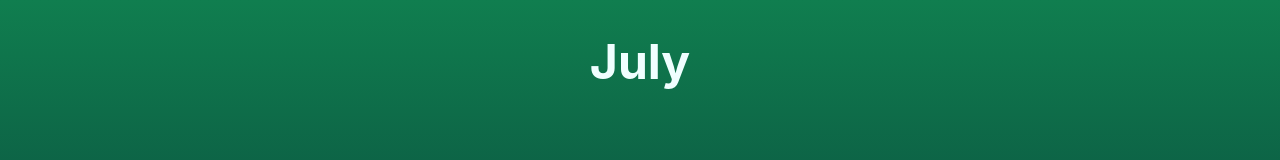
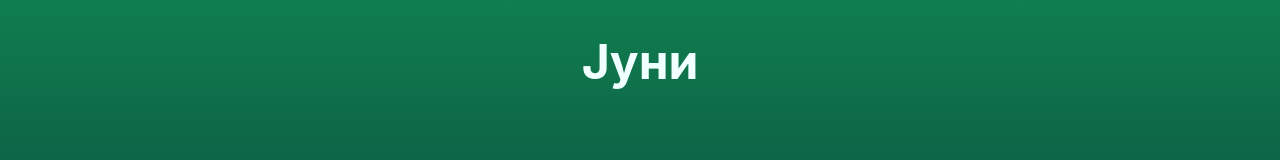
Before and after one commit to DamjanJoveski/IQOSBonusCalculator, a React (Create React App) app in the folder iqos-bonus-calculator/: page / in a window 1280 px wide. Shown: the top 160 px of the page. Built offline with nearby package versions, Linux system fonts and the light colour scheme.

Commit message:
Month names come dynamically

```diff
--- a/iqos-bonus-calculator/package.json
+++ b/iqos-bonus-calculator/package.json
@@ -7,6 +7,7 @@
     "@testing-library/react": "^13.4.0",
     "@testing-library/user-event": "^13.5.0",
     "react": "^18.2.0",
+    "react-date-picker": "^10.2.0",
     "react-dom": "^18.2.0",
     "react-scripts": "5.0.1",
     "web-vitals": "^2.1.4"
--- a/iqos-bonus-calculator/src/Month/Month.js
+++ b/iqos-bonus-calculator/src/Month/Month.js
@@ -2,9 +2,14 @@ import './Month.css'
 
 function Month(props){
 
+    const months = ['Јануари','Февруари','Март','Април','Мај','Јуни','Јули','Август','Септември','Октромври','Ноември','Декември']
+
+    let today = new Date();
+    let monthIndex = today.getMonth()
+
     return(
         <div className='Month'>
-            <h1>July</h1>
+            <h1>{months[monthIndex]}</h1>
         </div>
     )
 
```
Also changed, not shown: 1 other file (tests, documents, lock files or other folders).
